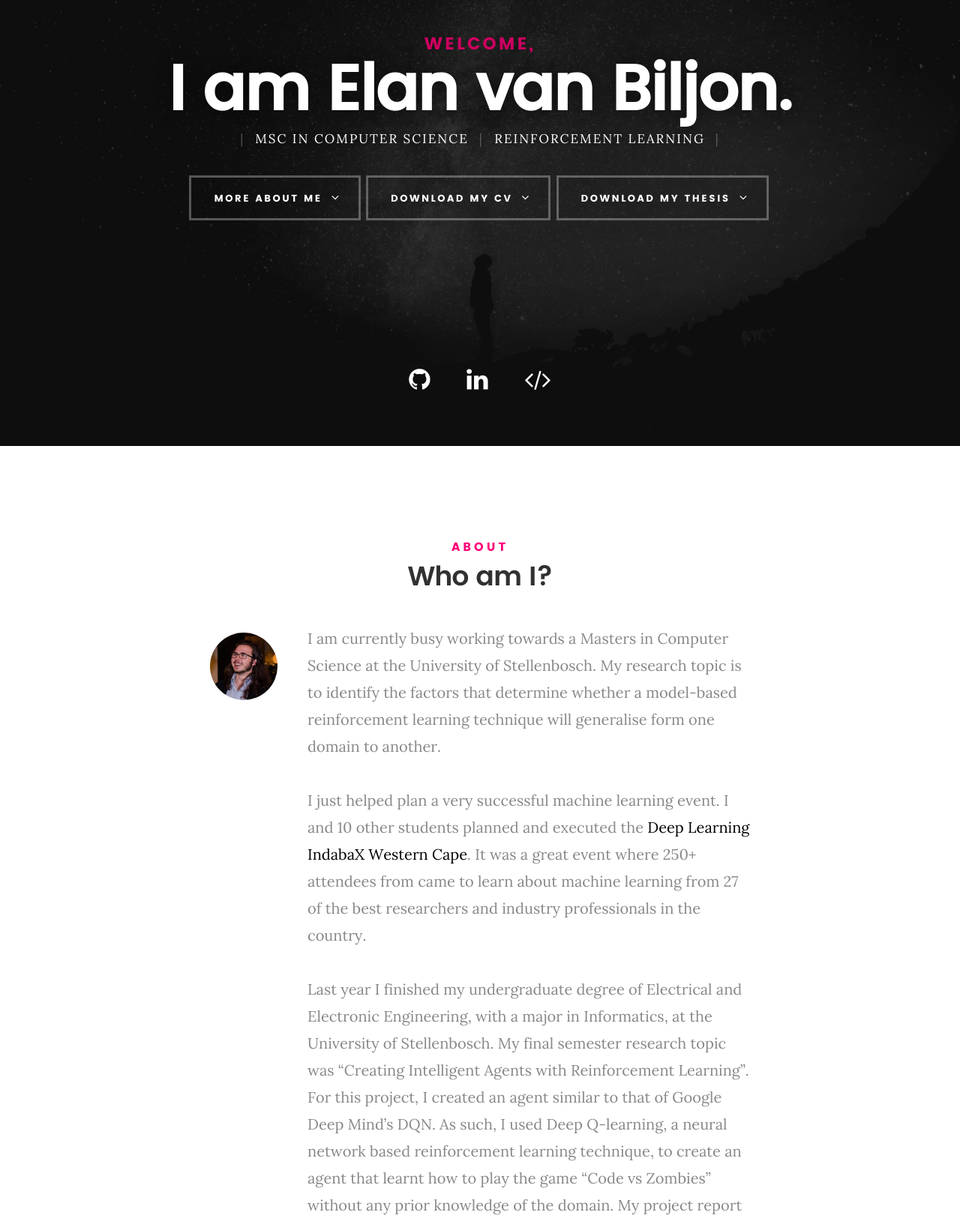
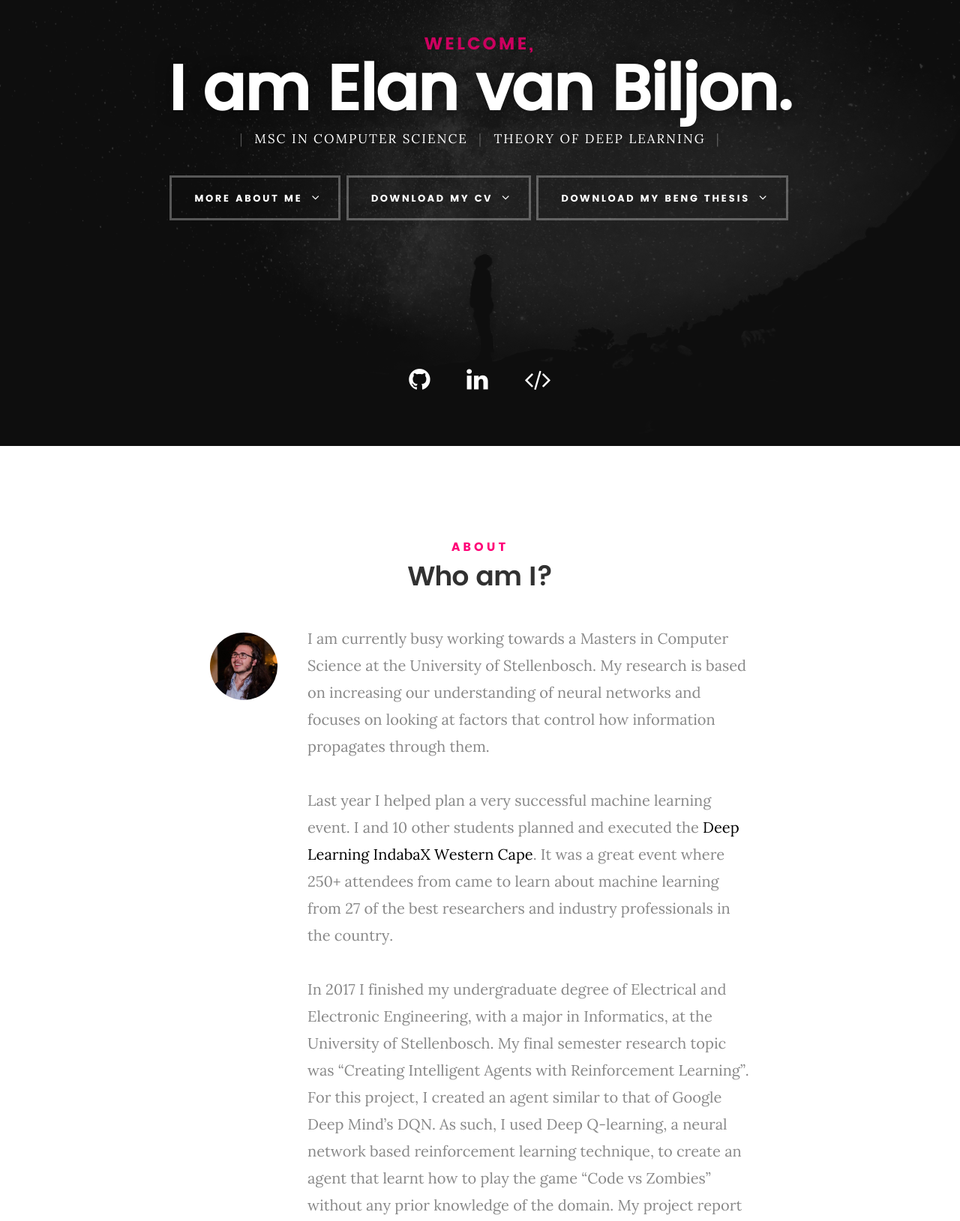
Before and after one commit to ElanVB/CV, a plain HTML site: page index.html in a window 1280 px wide. Shown: the part 205-1834 px from the top of the page at 75% size. Drawn offline with Linux system fonts and the light colour scheme; files whose address does not match are found by name.

Commit message:
Make slight updates for beginning of 2019

```diff
--- a/index.html
+++ b/index.html
@@ -85,12 +85,12 @@
 
                     <p class="intro-position">
                         <span>MSc in Computer Science</span>
-                        <span>Reinforcement Learning</span>
+                        <span>Theory of Deep Learning</span>
                     </p>
 
                     <a class="button stroke smoothscroll" href="#about" title="">More About Me</a>
 					<a class="button stroke" href="data/Elan van Biljon CV.pdf" title="Download CV" download>Download My CV</a>
-                    <a class="button stroke" href="data/Elan van Biljon - Creating Intelligent Agents with Reinforcement Learning.pdf" title="Download Thesis" download>Download My Thesis</a>
+                    <a class="button stroke" href="data/Elan van Biljon - Creating Intelligent Agents with Reinforcement Learning.pdf" title="Download Thesis" download>Download My BEng Thesis</a>
 
                 </div>
 
@@ -121,15 +121,15 @@
                     <p class="lead">
 						I am currently busy working towards a Masters in
                         Computer Science at the University of Stellenbosch.
-                        My research topic is to identify the factors that
-                        determine whether a model-based reinforcement learning
-                        technique will generalise form one domain to another.<br><br>
+                        My research is based on increasing our understanding of
+                        neural networks and focuses on looking at factors that
+                        control how information propagates through them.<br><br>
 
-                        I just helped plan a very successful machine learning event.
+                        Last year I helped plan a very successful machine learning event.
                         I and 10 other students planned and executed the <a href="indabax.github.io" target="_blank">Deep Learning IndabaX Western Cape</a>.
                         It was a great event where 250+ attendees from came to learn about machine learning from 27 of the best researchers and industry professionals in the country.<br><br>
 
-                        Last year I finished my undergraduate degree of
+                        In 2017 I finished my undergraduate degree of
                         Electrical and Electronic Engineering, with a major in
                         Informatics, at the University of Stellenbosch.
                         My final semester research topic was “Creating
```
